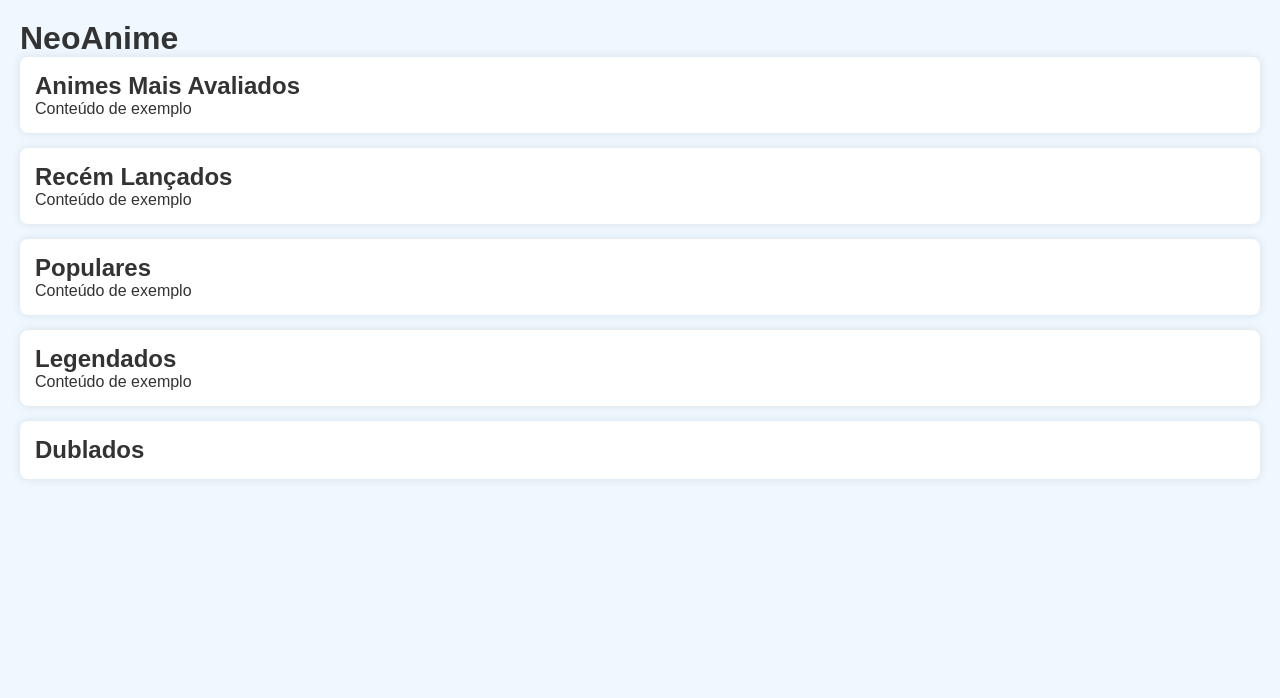
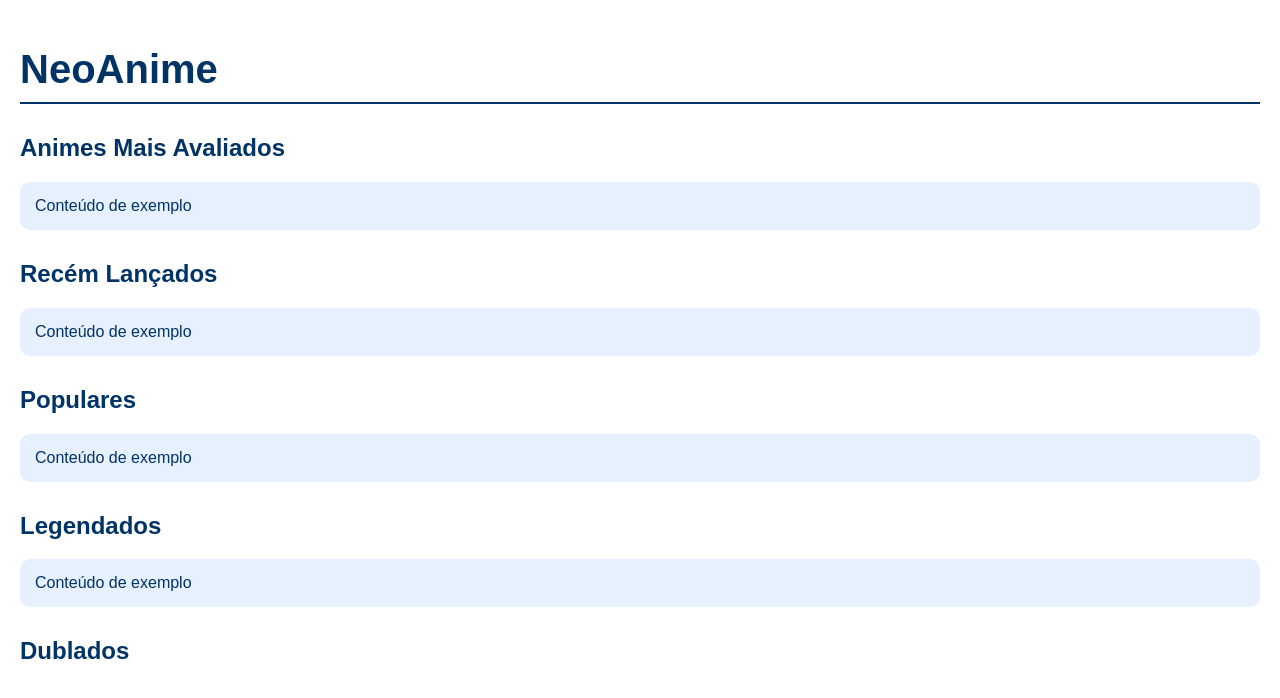
Before and after one commit to 1945nagasaki/website-azure, a plain HTML site: page index.html in a window 1280 px wide. Drawn offline with Linux system fonts and the light colour scheme.

Commit message:
Update style.css

```diff
--- a/style.css
+++ b/style.css
@@ -1,40 +1,49 @@
-* {
+/* style.css */
+body {
+  font-family: Arial, sans-serif;
+  background-color: white;
+  color: #003366;
   margin: 0;
   padding: 0;
-    box-sizing: border-box;
 }
 
-  body {
-    font-family: Arial, sans-serif;
-    background-color: #f0f8ff;
-    color: #333;
+.page {
   padding: 20px;
 }
 
-  header {
-    background-color: #0078d4;
-    color: white;
-    padding: 20px;
-    border-radius: 10px;
-    text-align: center;
+h1 {
+  font-size: 2.5em;
+  color: #003366;
+  border-bottom: 2px solid #003366;
+  padding-bottom: 10px;
   margin-bottom: 20px;
 }
 
-  main {
-    max-width: 800px;
-    margin: 0 auto;
+h2 {
+  color: #003366;
+  margin-top: 30px;
 }
 
-  section {
-    background-color: #ffffff;
+.content-box {
+  background-color: #e6f0ff;
   padding: 15px;
-    margin-bottom: 15px;
-    border-radius: 8px;
-    box-shadow: 0 0 10px rgba(0, 0, 0, 0.1);
+  border-radius: 10px;
+  margin-top: 10px;
 }
 
-  footer {
-    text-align: center;
-    margin-top: 30px;
-    color: #666;
+.search-bar {
+  width: 100%;
+  padding: 10px;
+  margin-bottom: 20px;
+  border: 2px solid #003366;
+  border-radius: 5px;
 }
+
+.genres span {
+  display: inline-block;
+  background-color: #cce0ff;
+  padding: 8px 12px;
+  margin: 5px;
+  border-radius: 5px;
+  font-weight: bold;
+}
```
Lines whose indentation alone changed are shown as unchanged.
